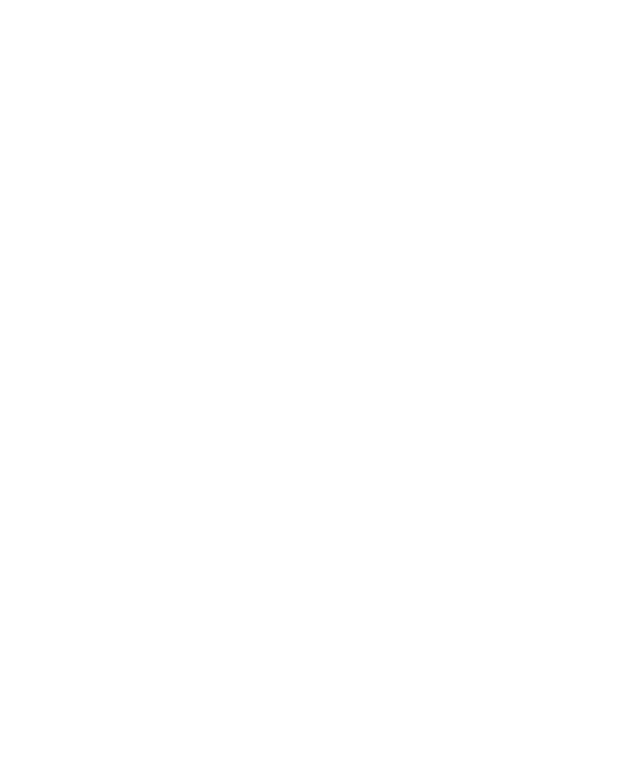
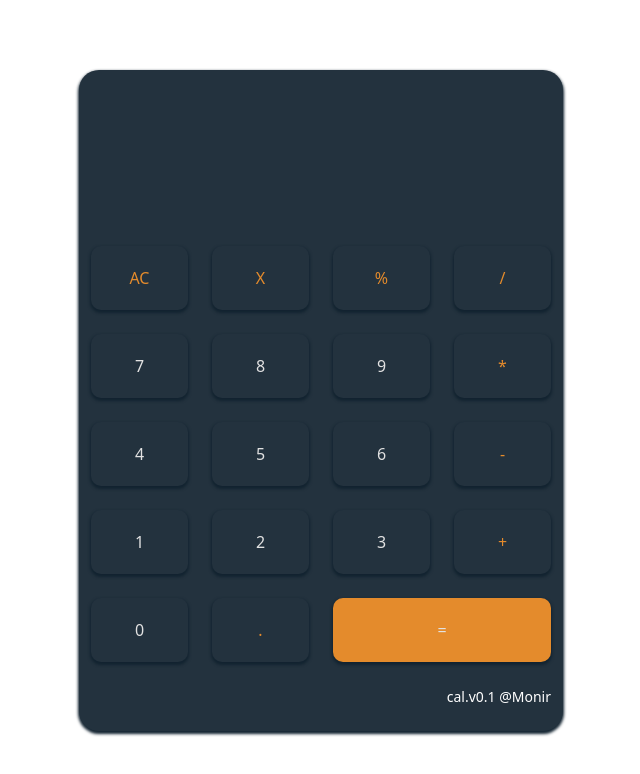
Before and after one commit to monirhabderabby/project-calculator, a plain HTML site: page index.html in a window 1280 px wide. Shown: the whole page, without its empty margins (319-959 px from the left). Drawn offline with nearby package versions, Linux system fonts and the light colour scheme.

Commit message:
html & css part complete

```diff
--- a/css/style.css
+++ b/css/style.css
@@ -0,0 +1,44 @@
+:root {
+	--dark-bg-color: rgb(35, 50, 62);
+	--light-bg-color: #e2e2e2;
+	--primary-color: #e48b2c;
+}
+body{
+    display: flex;
+    justify-content: center;
+    align-items: center;
+    height: 100vh;
+}
+.cal-container{
+    width: 40%;
+}
+
+button{
+    width: 100%;
+    padding: 20px 5px;
+    border: none;
+    border-radius: 10px;
+    background-color: transparent;
+    box-shadow: rgb(18, 35, 48) 0px 2px 3px 1px;
+}
+.cal-container{
+    box-shadow: rgb(18, 35, 48) 0px 2px 3px 1px;
+    border-radius: 20px;
+}
+.cs-bg-color{
+    background-color: var(--dark-bg-color)
+}
+.cs-number-color{
+    color: var(--light-bg-color);
+}
+.cs-sign-color{
+    color: var(--primary-color);
+}
+.equal-bg{
+    background-color: var(--primary-color);
+}
+input{
+    background-color: transparent;
+    border: none;
+    height: 80px;
+}
--- a/index.html
+++ b/index.html
@@ -5,8 +5,77 @@
     <meta http-equiv="X-UA-Compatible" content="IE=edge">
     <meta name="viewport" content="width=device-width, initial-scale=1.0">
     <title>Calculator</title>
+    <link href="https://cdn.jsdelivr.net/npm/bootstrap@5.1.3/dist/css/bootstrap.min.css" rel="stylesheet" integrity="sha384-1BmE4kWBq78iYhFldvKuhfTAU6auU8tT94WrHftjDbrCEXSU1oBoqyl2QvZ6jIW3" crossorigin="anonymous">
+    <link rel="stylesheet" href="css/style.css">
 </head>
 <body>
-
+    <section class="d-flex justify-content-center align-items-center">
+        <div class="cs-bg-color cal-container">
+            <div class="row g-4 mx-auto mb-4 mt-5">
+                <div class="col-lg-12">
+                    <input class="w-100" type="text" name="" id="">
+                </div>
+                <div class="col-3">
+                    <button class="cs-sign-color" id="" onclick="">AC</button>
+                </div>
+                <div class="col-3">
+                    <button class="cs-sign-color" id="" onclick="">X</button>
+                </div>
+                <div class="col-3">
+                    <button class="cs-sign-color" id="" onclick="">%</button>
+                </div>
+                <div class="col-3">
+                    <button class="cs-sign-color" id="" onclick="">/</button>
+                </div>
+                <div class="col-3">
+                    <button class="cs-number-color" id="" onclick="">7</button>
+                </div>
+                <div class="col-3">
+                    <button class="cs-number-color" id="" onclick="">8</button>
+                </div>
+                <div class="col-3">
+                    <button class="cs-number-color" id="" onclick="">9</button>
+                </div>
+                <div class="col-3">
+                    <button class="cs-sign-color" id="" onclick="">*</button>
+                </div>
+                <div class="col-3">
+                    <button class="cs-number-color" id="" onclick="">4</button>
+                </div>
+                <div class="col-3">
+                    <button class="cs-number-color" id="" onclick="">5</button>
+                </div>
+                <div class="col-3">
+                    <button class="cs-number-color" id="" onclick="">6</button>
+                </div>
+                <div class="col-3">
+                    <button class="cs-sign-color" id="" onclick="">-</button>
+                </div>
+                <div class="col-3">
+                    <button class="cs-number-color" id="" onclick="">1</button>
+                </div>
+                <div class="col-3">
+                    <button class="cs-number-color" id="" onclick="">2</button>
+                </div>
+                <div class="col-3">
+                    <button class="cs-number-color" id="" onclick="">3</button>
+                </div>
+                <div class="col-3">
+                    <button class="cs-sign-color" id="" onclick="">+</button>
+                </div>
+                <div class="col-3">
+                    <button class="cs-number-color" id="" onclick="">0</button>
+                </div>
+                <div class="col-3">
+                    <button class="cs-sign-color" id="" onclick="">.</button>
+                </div>
+                <div class="col-6">
+                    <button class="cs-number-color equal-bg" id="" onclick="">=</button>
+                </div>
+                <small class="text-end text-white">cal.v0.1 @Monir</small>
+            </div>
+        </div>
+    </section>
+    <script src="js/main.js"></script>
 </body>
 </html>
```
